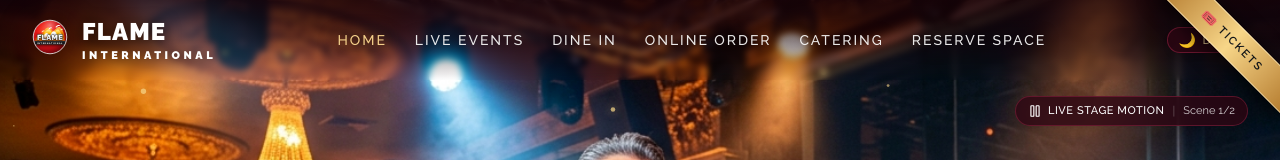
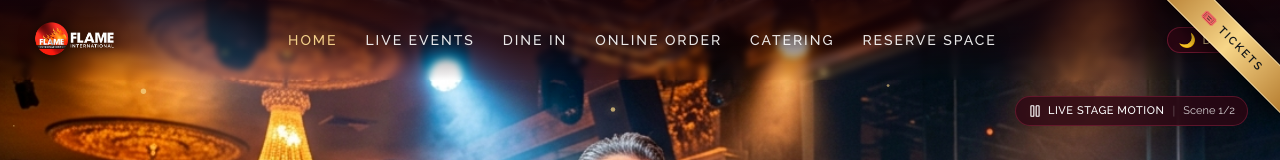
Before and after one commit to successpartner10/flametest, a React (Vite) app: page / in a window 1280 px wide. Shown: the top 160 px of the page. Built offline with nearby package versions, Linux system fonts and the light colour scheme; no server answers.

Commit message:
feat: replace top-left header logo with new Flame International logo image

```diff
--- a/src/components/Header.tsx
+++ b/src/components/Header.tsx
@@ -131,21 +131,17 @@ export const Header: React.FC<HeaderProps> = ({
             </button>
           </div>
 
-          {/* Brand Logo / Title Lockup - Matches official white bold lockup */}
+          {/* Brand Logo / Title Lockup */}
           <div
-            className="flex items-center space-x-2.5 sm:space-x-3.5 cursor-pointer select-none py-1 group"
+            className="flex items-center cursor-pointer select-none py-1 group"
             onClick={() => handleNavClick('home')}
           >
-            <div className="group-hover:scale-105 transition-transform duration-300 drop-shadow-[0_2px_10px_rgba(0,0,0,0.8)]">
-              <FlameLogo variant="color-emblem" size="sm" />
-            </div>
-            <div className="text-left flex flex-col justify-center">
-              <span className="font-['Raleway'] text-lg sm:text-2xl font-black font-[900] tracking-wider text-white leading-none drop-shadow-[0_2px_8px_rgba(0,0,0,0.9)]">
-                FLAME
-              </span>
-              <span className="font-['Raleway'] text-[9px] sm:text-[11px] font-black font-[900] tracking-[0.32em] text-white uppercase leading-none mt-1 sm:mt-1.5 drop-shadow-[0_2px_6px_rgba(0,0,0,0.9)]">
-                INTERNATIONAL
-              </span>
+            <div className="group-hover:scale-105 transition-transform duration-300">
+              <img
+                src="/images/flame-logo.png"
+                alt="Flame International"
+                className="h-10 sm:h-12 w-auto object-contain filter drop-shadow-[0_2px_8px_rgba(0,0,0,0.8)]"
+              />
             </div>
           </div>
 
```
